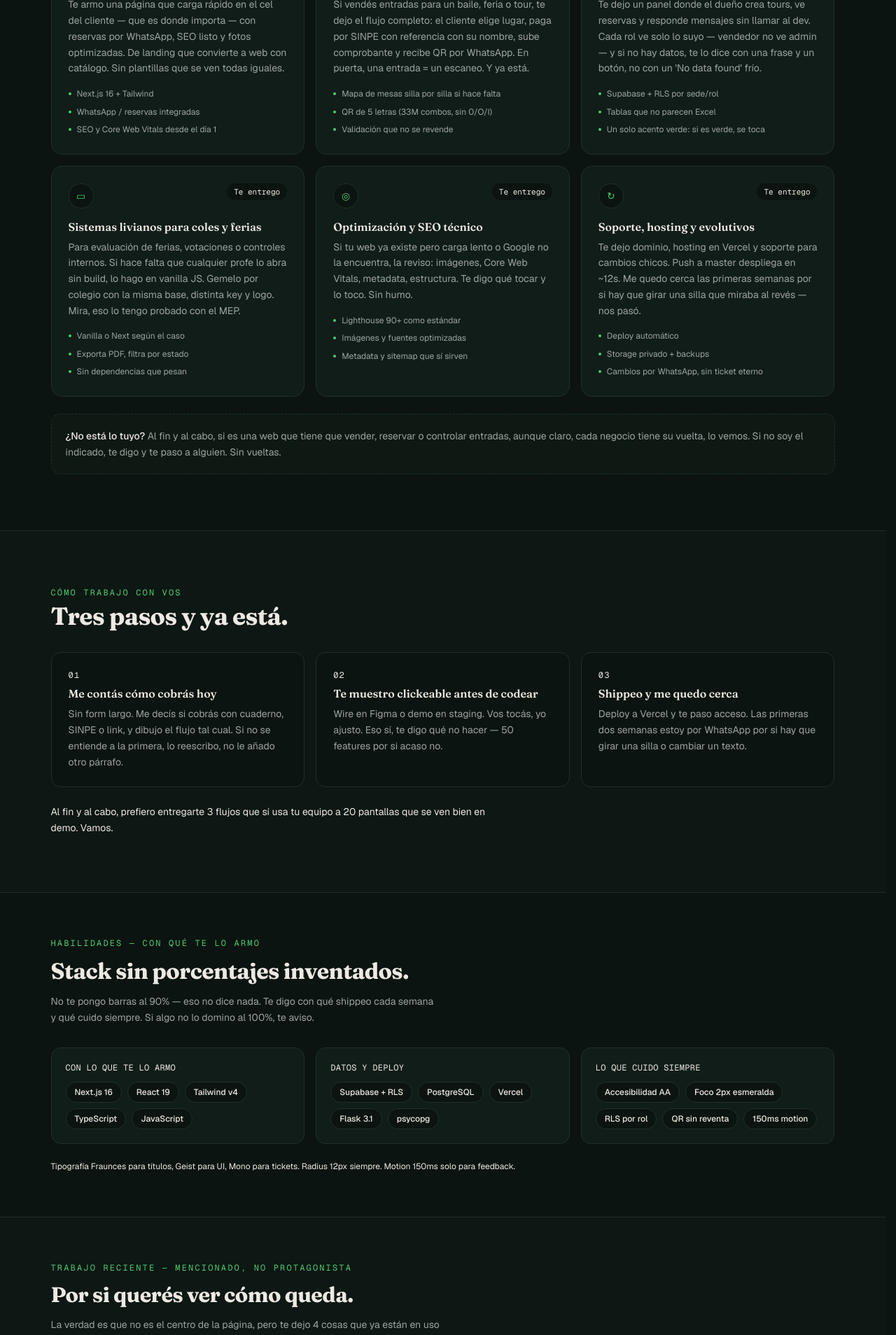
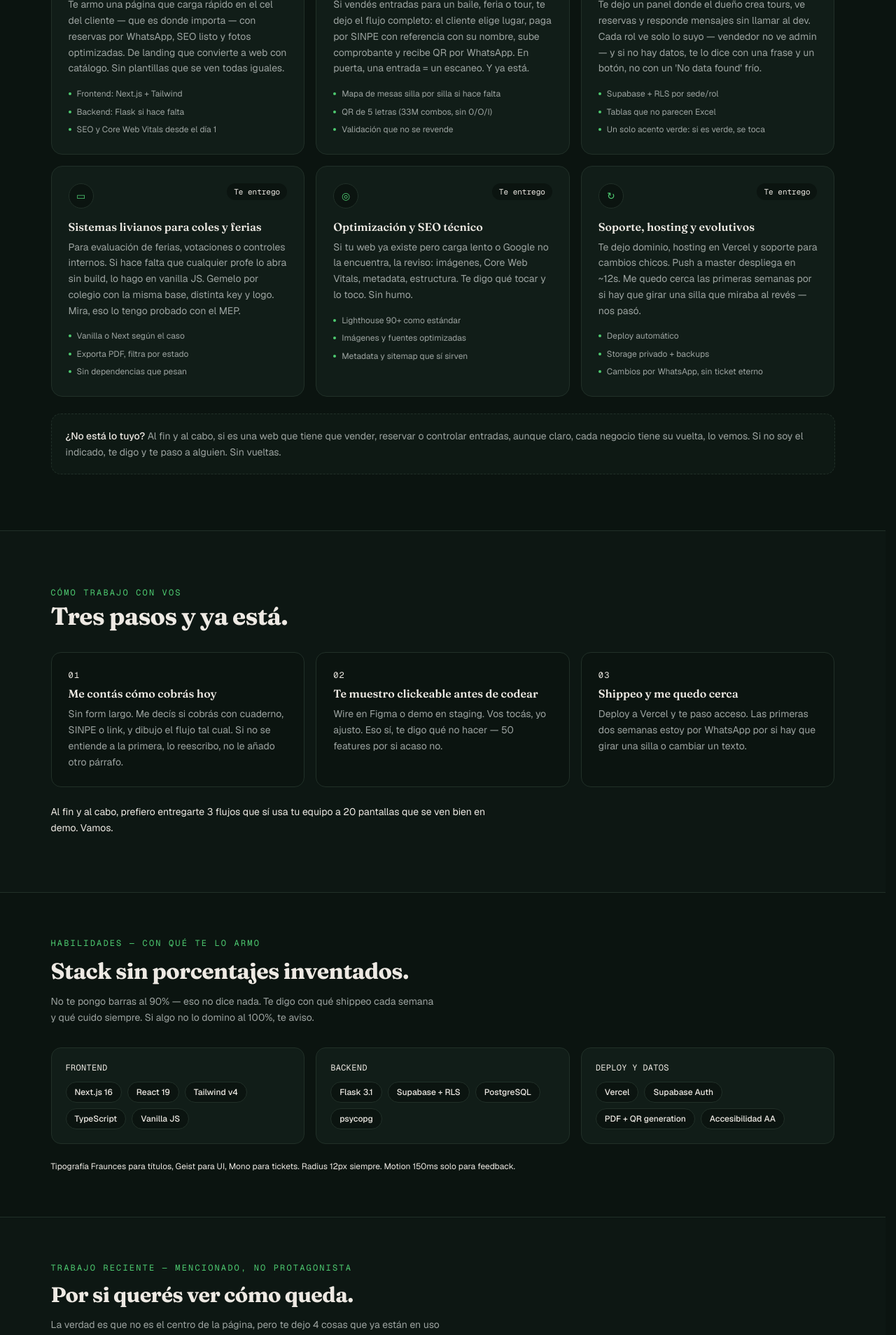
Before and after one commit to greikol4321-hub/portafolio, a Next.js app: page / in a window 1280 px wide. Shown: the part 960-2868 px from the top of the page at 70% size. Built offline with nearby package versions, Linux system fonts and the light colour scheme.

Commit message:
fix: stack claro (Flask backend + Next.js frontend), 5 repos, 4 proyectos con variedad

```diff
--- a/src/app/page.js
+++ b/src/app/page.js
@@ -8,7 +8,7 @@ const services = [
   {
     title: "Webs para tours y negocios",
     desc: "Te armo una página que carga rápido en el cel del cliente — que es donde importa — con reservas por WhatsApp, SEO listo y fotos optimizadas. De landing que convierte a web con catálogo. Sin plantillas que se ven todas iguales.",
-    bullets: ["Next.js 16 + Tailwind", "WhatsApp / reservas integradas", "SEO y Core Web Vitals desde el día 1"],
+    bullets: ["Frontend: Next.js + Tailwind", "Backend: Flask si hace falta", "SEO y Core Web Vitals desde el día 1"],
     icon: "◐",
   },
   {
@@ -61,8 +61,8 @@ const recentWork = [
   },
   {
     title: "Jungle Wildlife Tours",
-    oneLiner: "Web + panel para operadora de selva: CRUD tours, reseñas, i18n.",
-    stack: ["Next.js", "Tailwind"],
+    oneLiner: "Web + panel: CRUD tours, reseñas, i18n. Backend → Frontend.",
+    stack: ["Next.js", "React 19", "Supabase", "Tailwind"],
     links: { code: "https://github.com/greikol4321-hub/jungle-wildlife-tours", demo: "https://jungle-wildlife-tours.vercel.app" },
     note: "Completado",
   },
@@ -77,16 +77,16 @@ const recentWork = [
 
 const stackGroups = [
   {
-    label: "Con lo que te lo armo",
-    items: ["Next.js 16", "React 19", "Tailwind v4", "TypeScript", "JavaScript"],
+    label: "Frontend",
+    items: ["Next.js 16", "React 19", "Tailwind v4", "TypeScript", "Vanilla JS"],
   },
   {
-    label: "Datos y deploy",
-    items: ["Supabase + RLS", "PostgreSQL", "Vercel", "Flask 3.1", "psycopg"],
+    label: "Backend",
+    items: ["Flask 3.1", "Supabase + RLS", "PostgreSQL", "psycopg"],
   },
   {
-    label: "Lo que cuido siempre",
-    items: ["Accesibilidad AA", "Foco 2px esmeralda", "RLS por rol", "QR sin reventa", "150ms motion"],
+    label: "Deploy y datos",
+    items: ["Vercel", "Supabase Auth", "PDF + QR generation", "Accesibilidad AA"],
   },
 ];
 
```
Also changed, not shown: 1 other file (tests, documents, lock files or other folders).
